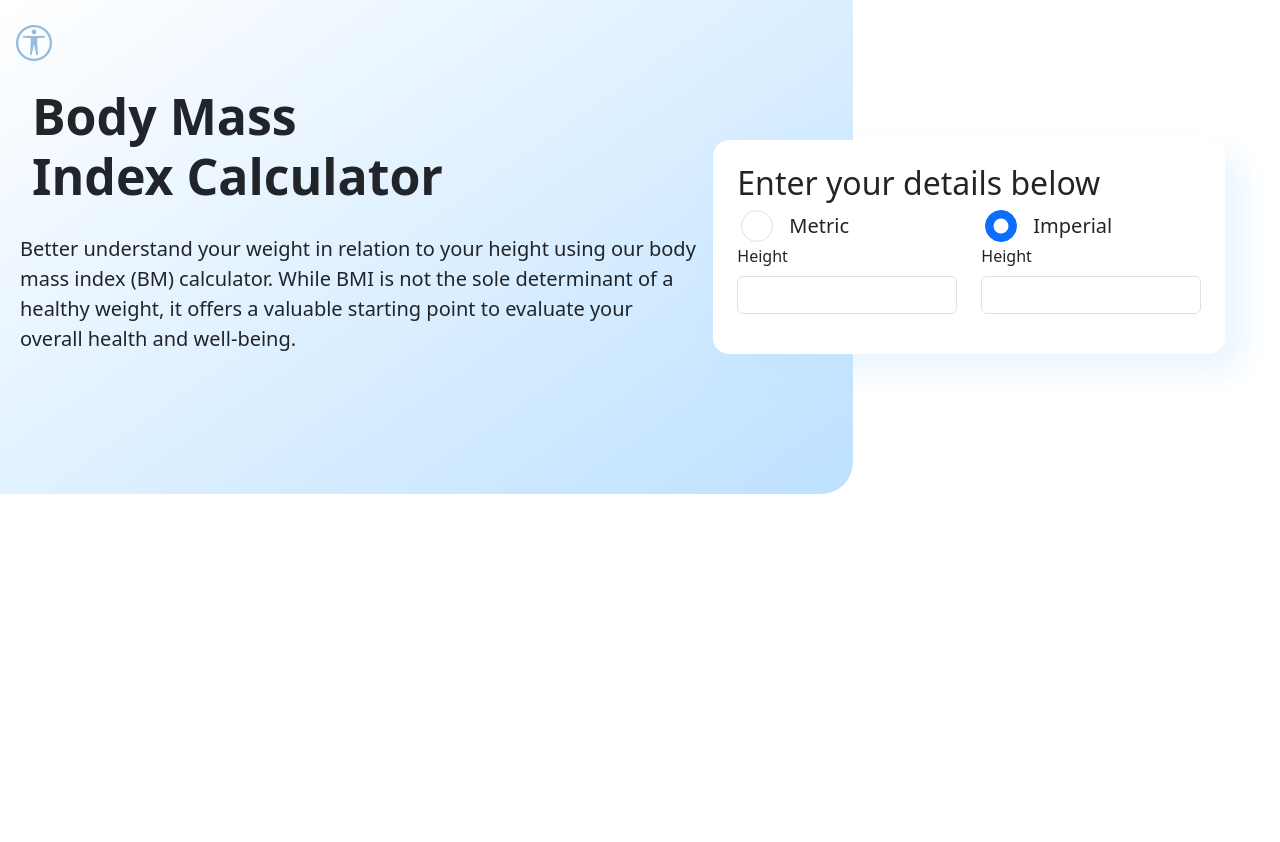
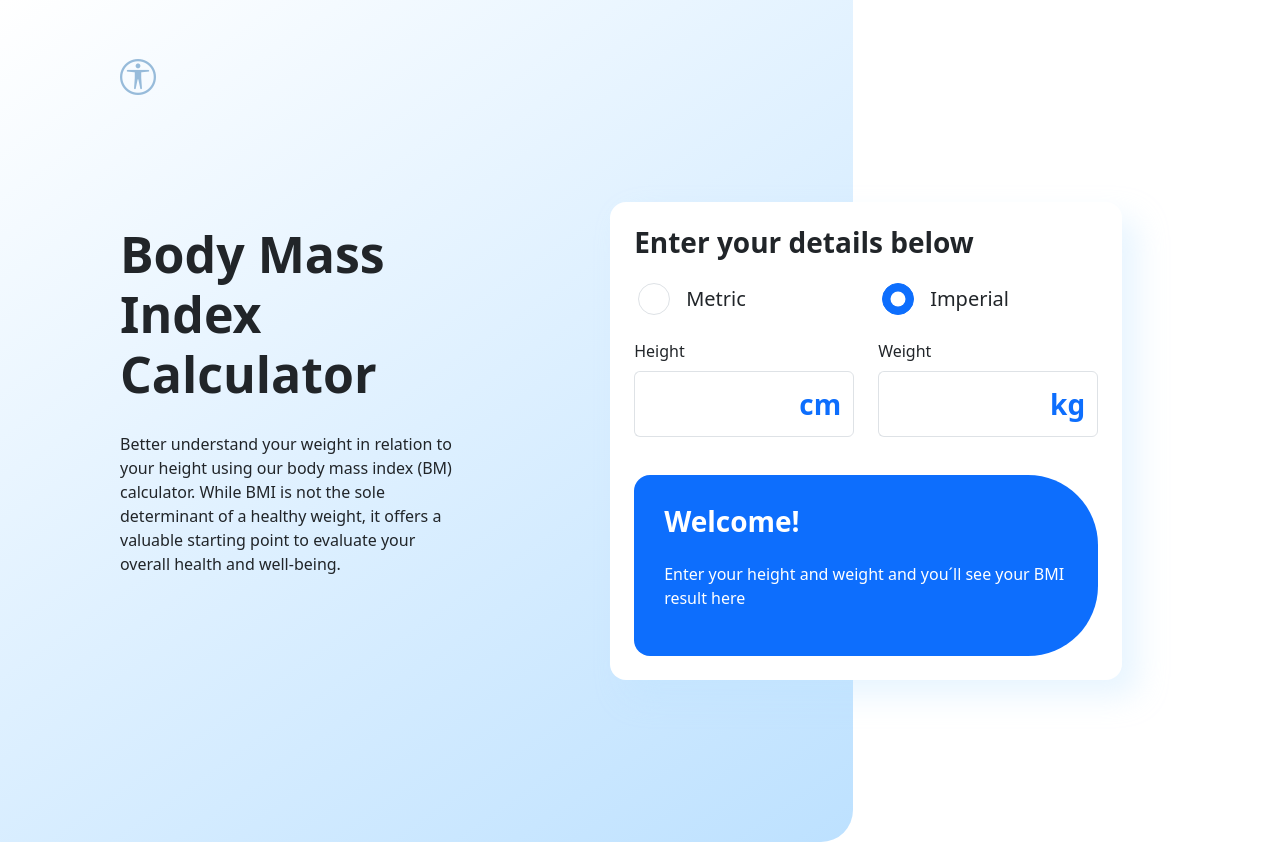
Before and after one commit to David-Santos94/body-mass-index-calculator, a plain HTML site: page index.html in a window 1280 px wide. Before the commit the page ends 800 px from the top, so only its background shows below. Drawn offline with nearby package versions, Linux system fonts and the light colour scheme.

Commit message:
responsividade header ok

```diff
--- a/index.html
+++ b/index.html
@@ -16,38 +16,52 @@
   <div class="container-fluid">
     <div class="row justify-content-center justify-content-lg-start align-items-lg-center">
       <div id="header" class="text-center text-lg-start col-12 col-lg-8">
-        <i class="icon-w1 bi bi-universal-access-circle"></i>
-        <h1 class="font-s1 p-3">Body Mass<br>Index Calculator</h1>
-        <p class="fs-5 p-1">Better understand your weight in relation to your height using our body mass index (BM) calculator. While BMI is not the sole determinant of a healthy weight, it offers a valuable starting point to evaluate your overall health and well-being.</p>
+        <div class="content">
+          <i class="icon-w1 bi bi-universal-access-circle"></i>
+          <h1 class="font-h1">Body Mass<br>Index Calculator</h1>
+          <p class="font-p">Better understand your weight in relation to your height using our body mass index (BM) calculator. While BMI is not the sole determinant of a healthy weight, it offers a valuable starting point to evaluate your overall health and well-being.</p>
+        </div>
       </div>
       <div id="form-calc" class="text-start col-md-6 col-lg-4 p-4 rounded-4 b-shadow">
-        <h2>Enter your details below</h2>
+        <h3 class="font-h3">Enter your details below</h3>
         <form>
           <div class="row text-start justify-content-between">
-            <div class="form-check col-5 col-sm-6 ps-3 d-flex align-items-center justify-content-start">
+            <div class="form-check col-5 col-sm-6 ps-3 mb-4 d-flex align-items-center justify-content-start">
               <input class="form-check-input fs-2 m-0" type="radio" name="radioUmeasures" id="radioMetric">
               <label class="form-check-label fs-5 ps-3" for="radioMetric">
                 Metric
               </label>
             </div>
-            <div class="form-check col-5 col-sm-6 ps-3 d-flex align-items-center justify-content-start">
+            <div class="form-check col-5 col-sm-6 ps-3 mb-4 d-flex align-items-center justify-content-start">
               <input class="form-check-input fs-2 m-0" type="radio" name="radioUmeasures" id="radioImperial" checked>
               <label class="form-check-label fs-5 ps-3" for="radioImperial">
                 Imperial
               </label>
             </div>
           </div>
-          <div class="row">
-            <div class="mb-3 col-12 col-sm-6">
+          <div class="row mb-4">
+            <div class="mb-4 col-12 col-sm-6">
               <label for="bodyHeight" class="form-label">Height</label>
-              <input type="number" class="form-control" id="bodyHeight" aria-describedby="body-Height">
+              <div class="input-group h-75">
+                <input type="number" class="form-control" id="bodyHeight" aria-describedby="body-Height">
+                <span class="input-group-text">cm</span>
+              </div>
             </div>
-            <div class="mb-3 col-12 col-sm-6">
-              <label for="bodyWeight" class="form-label">Height</label>
-              <input type="number" class="form-control" id="bodyWeight" aria-describedby="body-Weight">
+            <div class="mb-4 col-12 col-sm-6">
+              <label for="bodyWeight" class="form-label">Weight</label>
+              <div class="input-group h-75">
+                <input type="number" class="form-control" id="bodyWeight" aria-describedby="body-Weight">
+                <span class="input-group-text">kg</span>
+              </div>
             </div>
           </div>
         </form>
+        <div class="row">
+          <div id="result" class="col">
+            <h3 class="font-h3">Welcome!</h3>
+            <p class="font-p">Enter your height and weight and you´ll see your BMI result here</p>
+          </div>
+        </div>
       </div>
     </div>
   </div>
--- a/style.css
+++ b/style.css
@@ -1,44 +1,125 @@
+/* Fonts
+font titulo 1 - font-h1
+font tutilo 2 - font-h2
+font titulo 3 - font-h3
+font titulo 4 - font-h4
+font paragrafos - font-p
+*/
+
+.font-h1 {
+    font-size: 50px;
+    font-weight: bold;
+    padding: 16px;
+}
+
+.font-h2 {
+    font-size: 42px;
+    font-weight: bold;
+}
+
+.font-h3 {
+    font-size: 28px;
+    font-weight: bold;
+    margin-bottom: 23px;
+}
+
+.font-h4 {
+    font-size: 20px;
+    font-weight: bold;
+}
+
+.font-p {
+    font-size: 16px;
+}
+
 #header {
     background: rgb(255,255,255);
     background: linear-gradient(145deg, rgba(255,255,255,1) 0%, rgba(189,225,255,1) 100%);
-    padding: 16px 16px 150px 16px;
+    padding:5% 5% 175px 5%;
     border-bottom-right-radius: 2rem;
+}
+
+.content {
+    margin-bottom: 55px;
+}
+
+.icon-w1 {
+    font-size: 36px;
+    color: #97bbda;
+}
+
+.icon-w2 {
+    font-size: 30px;
 }
 
 #form-calc {
     background-color: #fff;
     width: 90%;
-    margin-top: -140px;
+    margin-top: -175px;
     position: relative;
+}
+
+.form-control {
+    border-right: none;
+    font-size: 28px;
+    font-weight: bold;
+}
+
+.input-group-text {
+    background-color: #fff;
+    font-size: 28px;
+    font-weight: bold;
+    color: #0d6efd;
 }
 
 .b-shadow {
     box-shadow: 16px 16px 30px  #bde1ff59;
 }
 
-.icon-w1 {
-    font-size: 36px;
-    color: #97bbda
+#result {
+    background-color: #0d6efd;
+    padding: 30px;
+    margin: 0 12px 0 12px;
+    border-radius: 16px;
+    color: #fff;
 }
 
-.icon-w2 {
-    font-size: 30px;
-}
+@media screen and (min-width: 767px) {
+    #header {
+        padding-bottom: 265px;
+    }
 
-.font-s1 {
-    font-size: 50px;
-    font-weight: bold;
+    #form-calc {
+        margin-top: -265px;
+    }
+
+    #result {
+        border-radius: 16px 70px 70px 16px;
+    }
 }
 
 @media screen and (min-width: 1023px) {
+    #header {
+        padding:50px 400px 250px 120px;
+    }
+
+    .content {
+        margin: 0;
+    }
+
+    .icon-w1 {
+        display: block;
+        margin-bottom: 120px;
+    }
+
+    .font-h1 {
+        padding: 0 0 20px 0;
+    }
+
     #form-calc {
         width: 40%;
         height: 50%;
-        margin-top: 0;
-        margin-left: -140px;
-    }
-
-    #header {
-        padding: 16px 150px 120px 16px;
+        margin-top: 40px;
+        margin-left: -19%;
     }
 }
```
